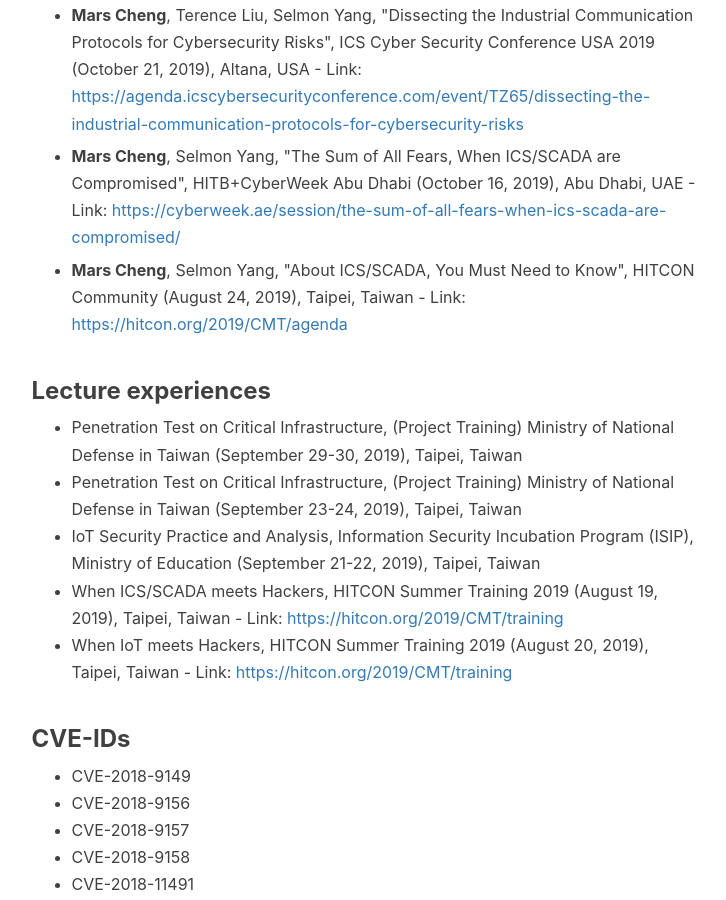
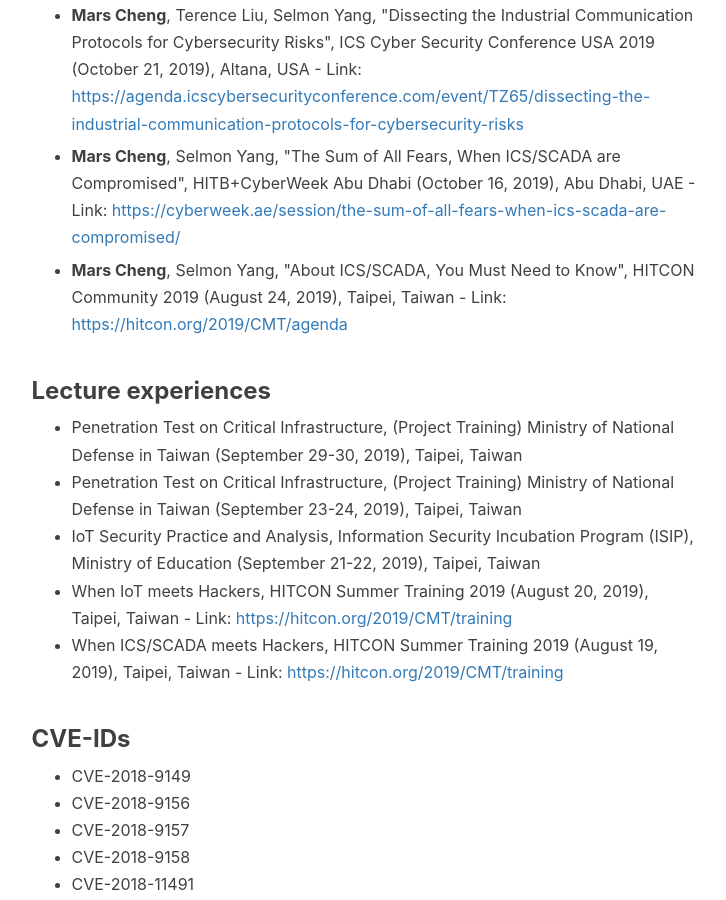
Before and after one commit to Chung-lun/marscheng.github.io, a Jekyll site: the page built from about.html, in a window 1280 px wide and 900 px high, scrolled down 1186 px. Shown: the whole window, without its empty margins (136-862 px from the left). Built offline with Jekyll 4.4.1, drawn with Linux system fonts in a browser that asks for light colours; nearby versions of some CDN libraries; comment, search, counter and statistics services are not loaded.

Commit message:
Update about.html

```diff
--- a/about.html
+++ b/about.html
@@ -38,7 +38,7 @@ header-img: "img/about-me.jpg"
         <li><p><strong>Mars Cheng</strong>, Selmon Yang, "The Sum of All Fears, When ICS/SCADA are Compromised", HITB+CyberWeek Abu Dhabi (October 16, 2019), Abu Dhabi, UAE - Link: <a href="https://cyberweek.ae/session/the-sum-of-all-fears-when-ics-scada-are-compromised/" target="_blank">https://cyberweek.ae/session/the-sum-of-all-fears-when-ics-scada-are-compromised/</a></p>
         </li>
 
-        <li><p><strong>Mars Cheng</strong>, Selmon Yang, "About ICS/SCADA, You Must Need to Know", HITCON Community (August 24, 2019), Taipei, Taiwan - Link: <a href="https://hitcon.org/2019/CMT/agenda" target="_blank">https://hitcon.org/2019/CMT/agenda</a></p>
+        <li><p><strong>Mars Cheng</strong>, Selmon Yang, "About ICS/SCADA, You Must Need to Know", HITCON Community 2019 (August 24, 2019), Taipei, Taiwan - Link: <a href="https://hitcon.org/2019/CMT/agenda" target="_blank">https://hitcon.org/2019/CMT/agenda</a></p>
         </li>
 
 
@@ -50,8 +50,9 @@ header-img: "img/about-me.jpg"
         <li>Penetration Test on Critical Infrastructure, (Project Training) Ministry of National Defense in Taiwan (September 29-30, 2019), Taipei, Taiwan</li>
         <li>Penetration Test on Critical Infrastructure, (Project Training) Ministry of National Defense in Taiwan (September 23-24, 2019), Taipei, Taiwan</li>
         <li>IoT Security Practice and Analysis, Information Security Incubation Program (ISIP), Ministry of Education (September 21-22, 2019), Taipei, Taiwan</li>
+         <li>When IoT meets Hackers, HITCON Summer Training 2019 (August 20, 2019), Taipei, Taiwan  - Link: <a href="https://hitcon.org/2019/CMT/training" target="_blank">https://hitcon.org/2019/CMT/training</a></li>
         <li>When ICS/SCADA meets Hackers, HITCON Summer Training 2019 (August 19, 2019), Taipei, Taiwan  - Link: <a href="https://hitcon.org/2019/CMT/training" target="_blank">https://hitcon.org/2019/CMT/training</a></li>
-        <li>When IoT meets Hackers, HITCON Summer Training 2019 (August 20, 2019), Taipei, Taiwan  - Link: <a href="https://hitcon.org/2019/CMT/training" target="_blank">https://hitcon.org/2019/CMT/training</a></li>
+
     </ul>
 
 
```
